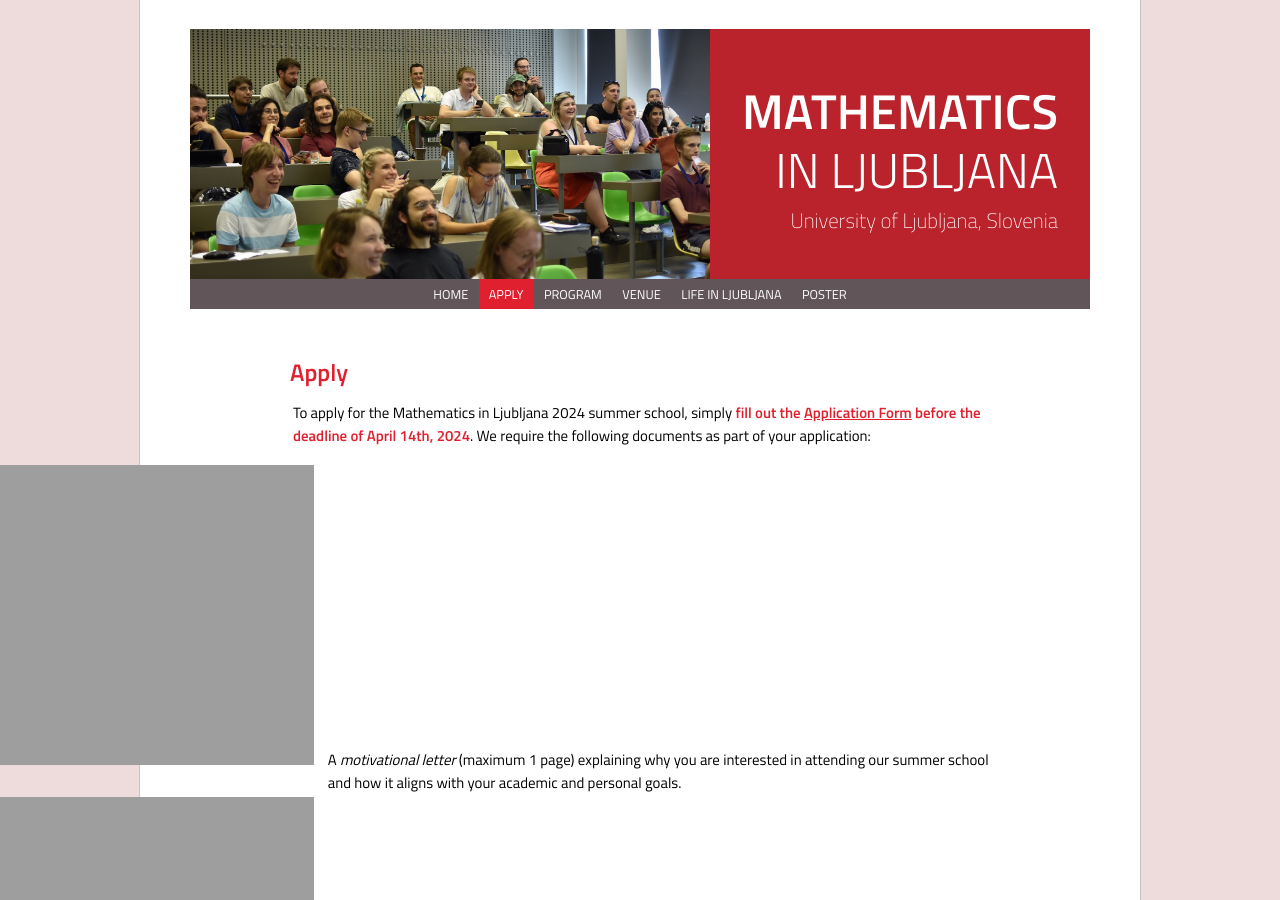
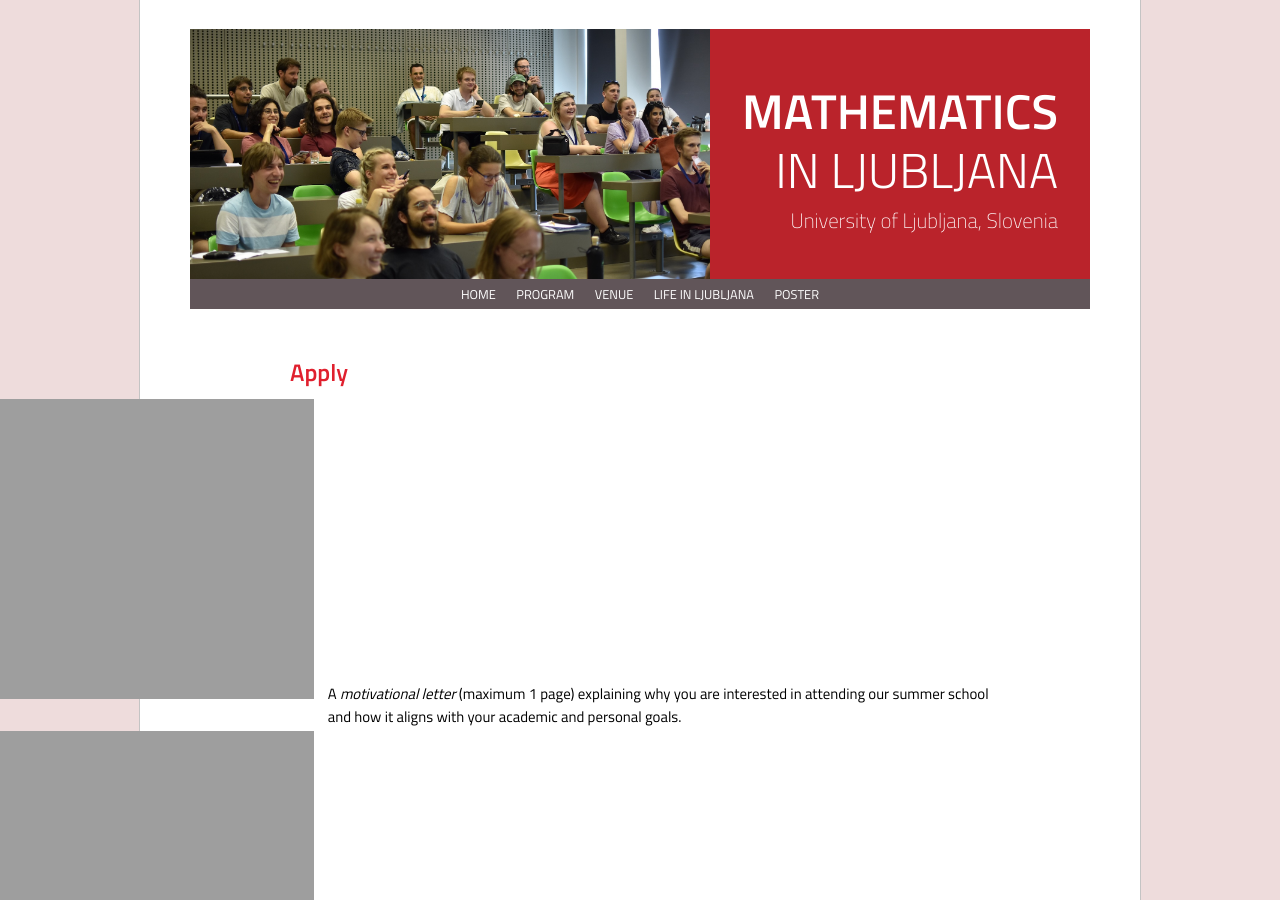
Before and after one commit to ul-fmf/mathematics-in-ljubljana, a Jekyll site: the page built from apply.md, in a window 1280 px wide and 900 px high. Built offline with Jekyll 4.4.1, drawn with Linux system fonts in a browser that asks for light colours; nearby versions of some CDN libraries; a style sheet for code colours, icons or effects is not loaded.

Commit message:
Hide the application page

```diff
--- a/_data/pages.yml
+++ b/_data/pages.yml
@@ -1,6 +1,5 @@
 pages:
   - {name: 'Home', url: '/'}
-  - {name: 'Apply', url: '/apply.html'}
   - {name: 'Program', url: '/program.html'}
   - {name: 'Venue', url: '/venue.html'}
   - {name: 'Life in Ljubljana', url: '/ljubljana.html'}
--- a/apply.md
+++ b/apply.md
@@ -5,7 +5,7 @@ title: Apply
 
 # Apply
 
-To apply for the Mathematics in Ljubljana 2024 summer school, simply  **fill out the [Application Form](https://docs.google.com/forms/d/e/1FAIpQLSfJJ95U6y3A6IWLxredopeLxC0UNVlx2riR5JoEMeK2Xx6PsA/viewform) before the deadline of April 14th, 2024**. We require the following documents as part of your application:
+<!-- To apply for the Mathematics in Ljubljana 2024 summer school, simply  **fill out the [Application Form](https://docs.google.com/forms/d/e/1FAIpQLSfJJ95U6y3A6IWLxredopeLxC0UNVlx2riR5JoEMeK2Xx6PsA/viewform) before the deadline of April 14th, 2024**. We require the following documents as part of your application: -->
 
 - A *motivational letter* (maximum 1 page) explaining why you are interested in attending our summer school and how it aligns with your academic and personal goals.
 - Your *CV*, highlighting your academic achievements, relevant coursework, and any research or work experience you may have.
```
